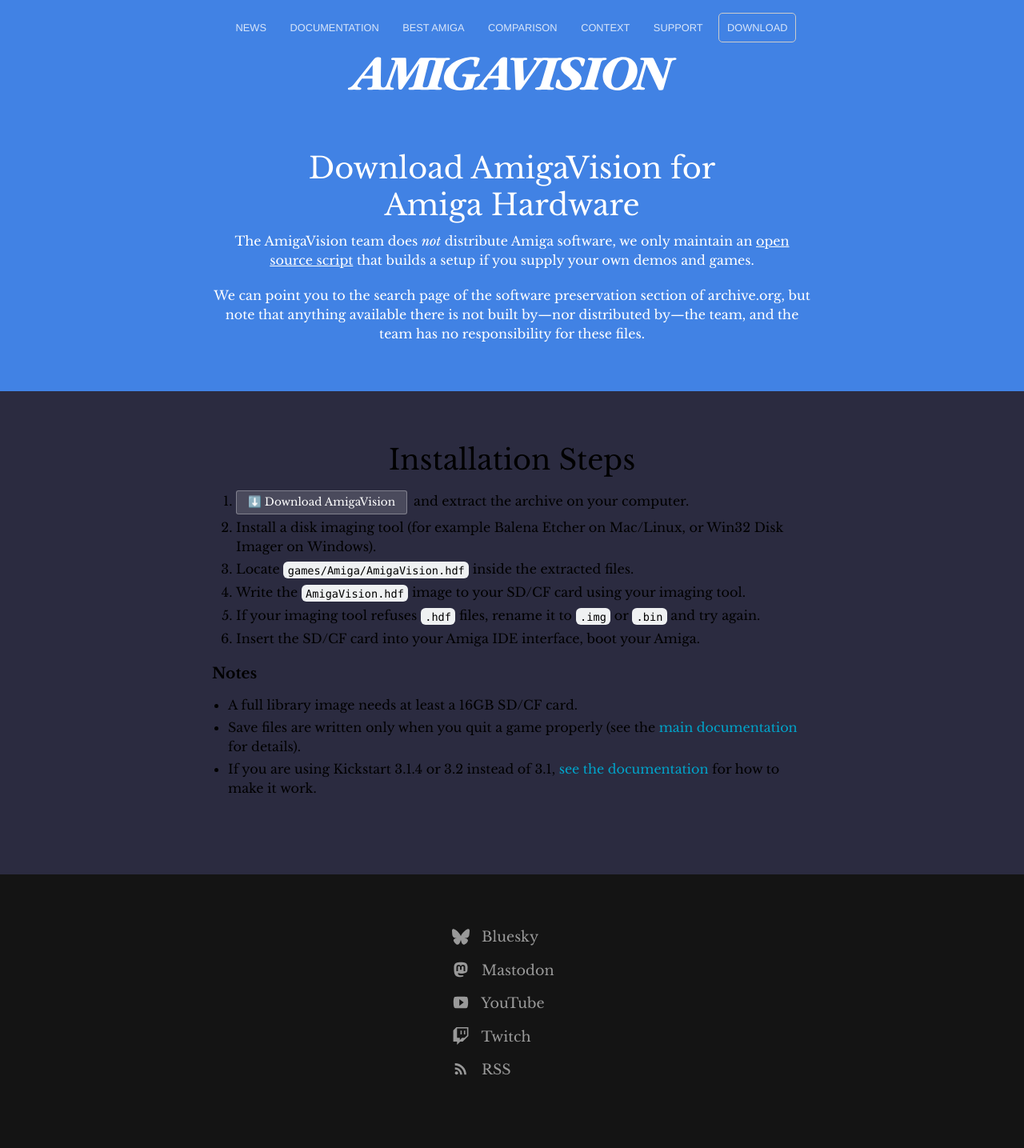
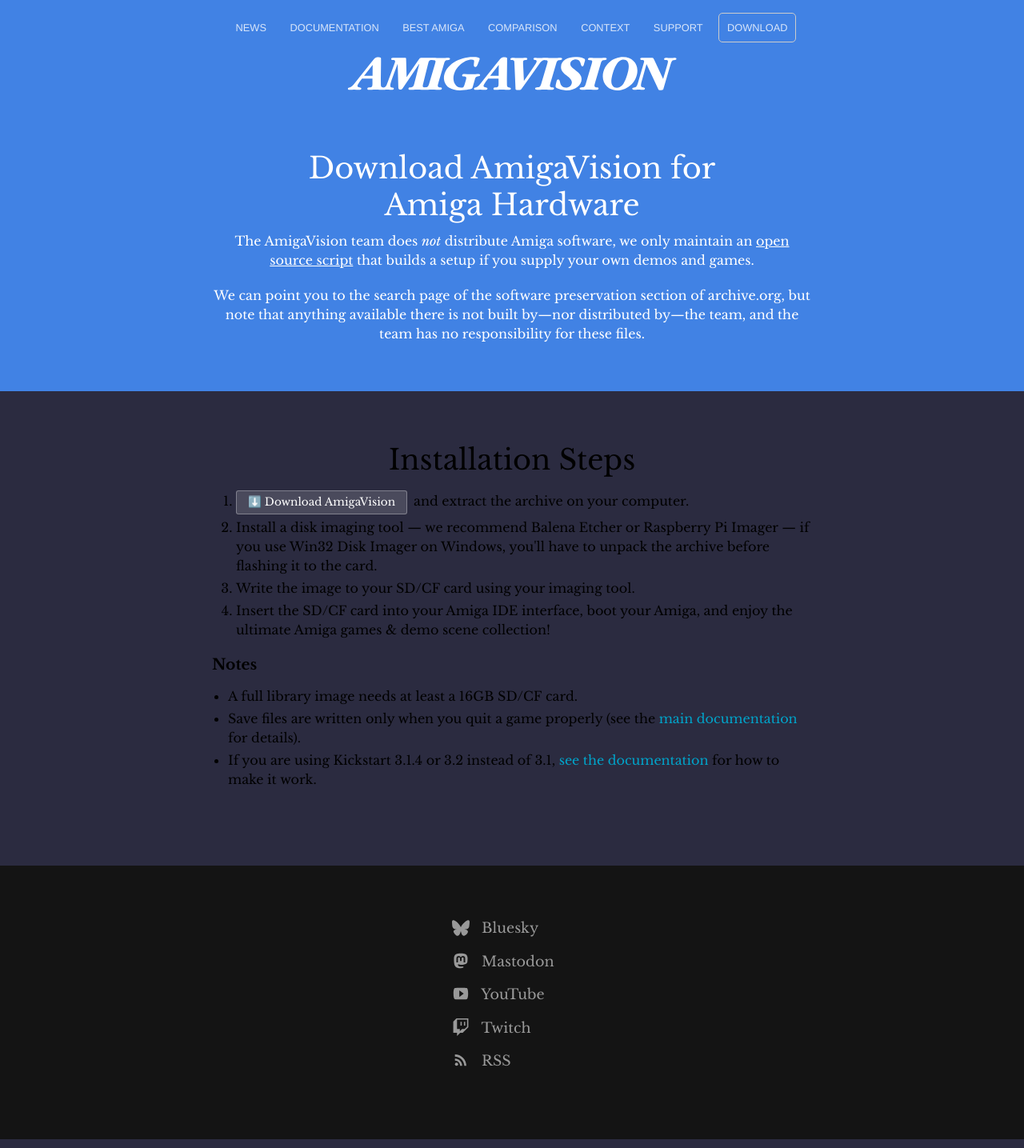
Before and after one commit to amigavision/amigavision.github.io, a Jekyll site: the page built from download/amiga.html, in a window 1280 px wide. Shown: the whole page at 80% size. Built offline with Jekyll 4.4.1, drawn with Linux system fonts in a browser that asks for light colours.

Commit message:
Simplify instructions

```diff
--- a/download/amiga.html
+++ b/download/amiga.html
@@ -16,12 +16,10 @@
   <div class="text-container">
     <h2>Installation Steps</h2>
     <ol>
-      <li><div class="button alt"><a target="_blank" href="https://archive.org/details/software?query=amigavision">⬇️ Download AmigaVision <!-- for Amiga --></a></div>and extract the archive on your computer.</li>
-      <li>Install a disk imaging tool (for example Balena Etcher on Mac/Linux, or Win32 Disk Imager on Windows).</li>
-      <li>Locate <code>games/Amiga/AmigaVision.hdf</code> inside the extracted files.</li>
-      <li>Write the <code>AmigaVision.hdf</code> image to your SD/CF card using your imaging tool.</li>
-      <li>If your imaging tool refuses <code>.hdf</code> files, rename it to <code>.img</code> or <code>.bin</code> and try again.</li>
-      <li>Insert the SD/CF card into your Amiga IDE interface, boot your Amiga.
+      <li><div class="button alt"><a target="_blank" href="https://archive.org/details/software?query=amigavision+for+amiga">⬇️ Download AmigaVision <!-- for Amiga --></a></div>and extract the archive on your computer.</li>
+      <li>Install a disk imaging tool — we recommend Balena Etcher or Raspberry Pi Imager — if you use Win32 Disk Imager on Windows, you'll have to unpack the archive before flashing it to the card.</li>
+      <li>Write the image to your SD/CF card using your imaging tool.</li>
+      <li>Insert the SD/CF card into your Amiga IDE interface, boot your Amiga, and enjoy the ultimate Amiga games & demo scene collection!
     </ol>
 
     <h3>Notes</h3>
```
